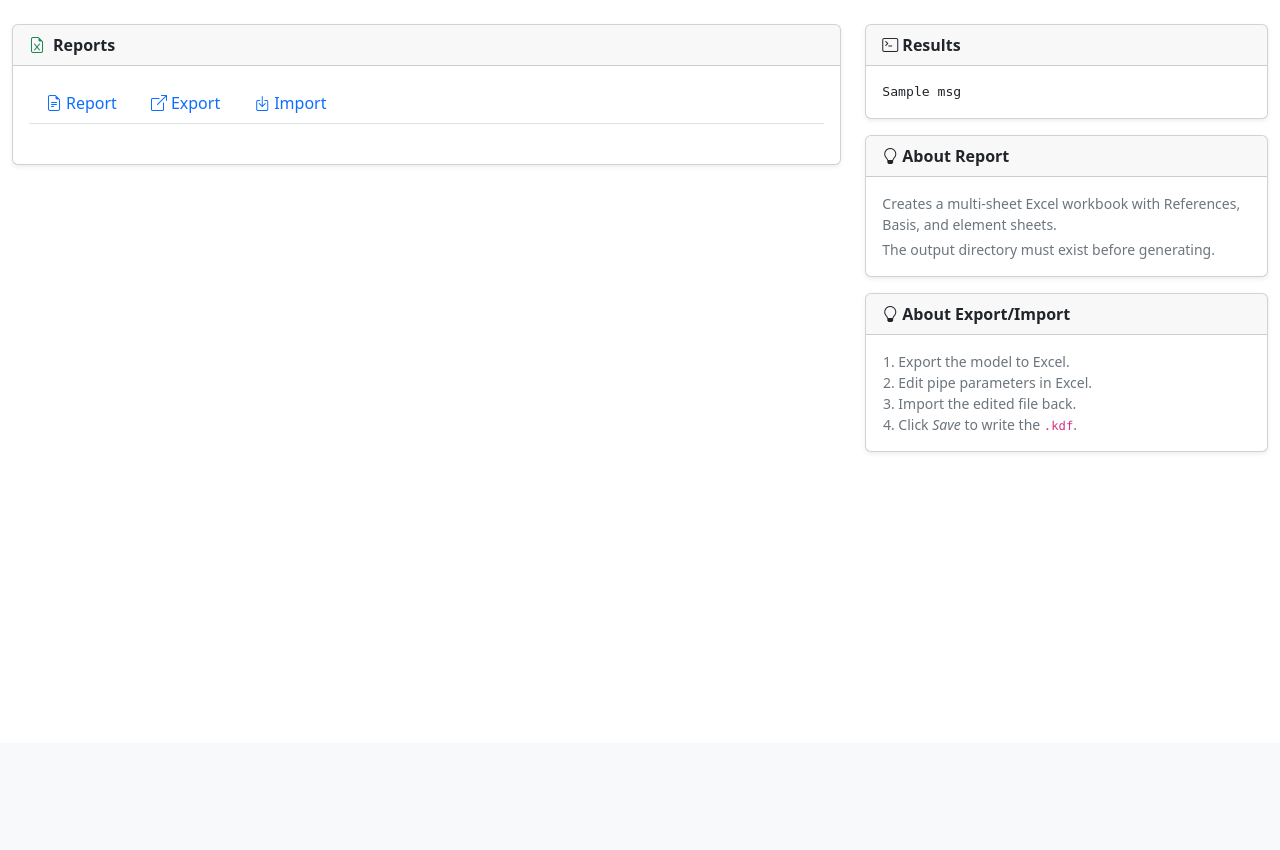
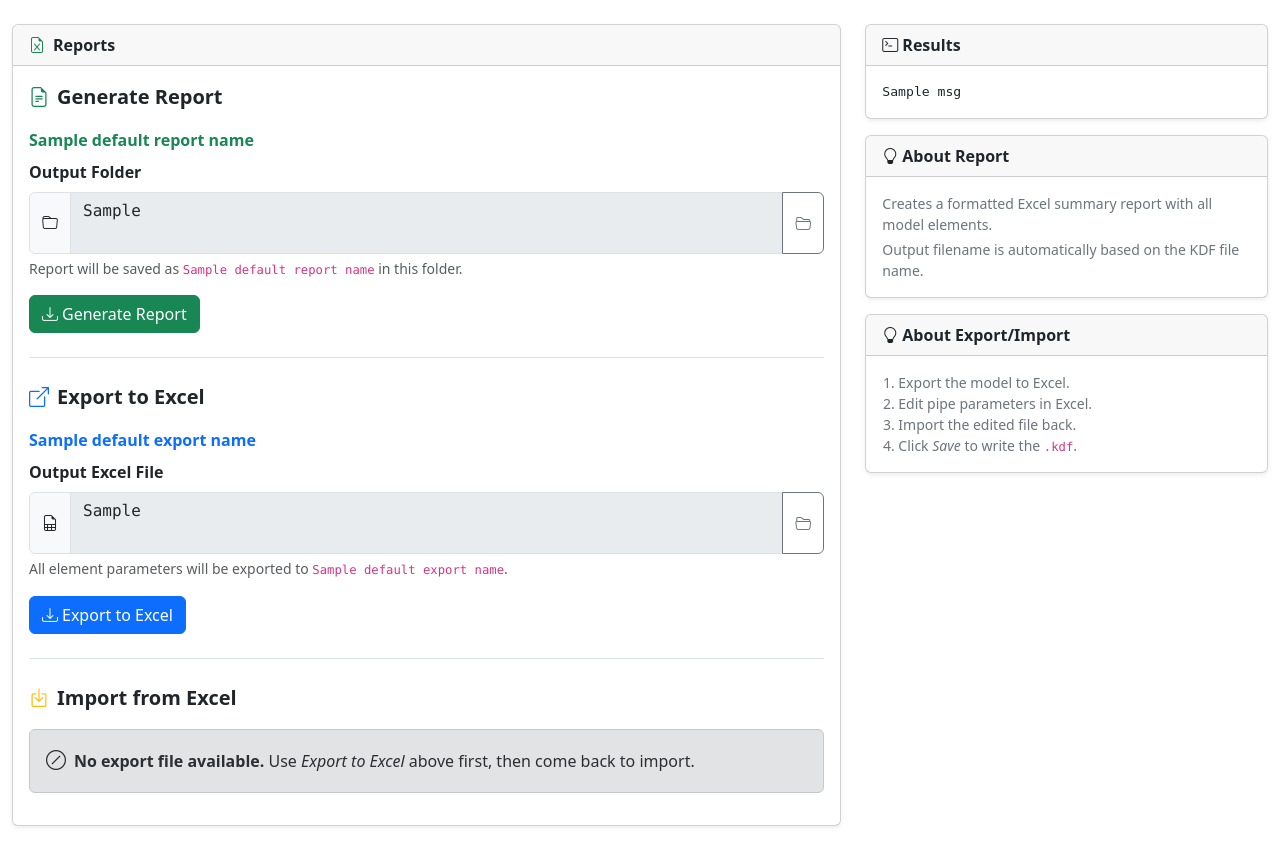
Before and after one commit to Unmask06/pyKorf, a Flask app: template pykorf/use_case/web/templates/report.html in a window 1280 px wide. Shown: the part 57-907 px from the top of the page. Before the commit the page ends 509 px from the top, so only its background shows below. Run offline with Flask 3, Linux system fonts and the light colour scheme; the template is opened without the code that fills it: most values are stand-ins (such as "Sample title", 1, 10 or a date in 2020); parts of the project's set-up code (start-up, migrations or seed data) failed here and were passed over; some libraries are stand-ins or nearby versions.

Commit message:
feat(web): fix report defaults, import gating, and add How-to-Use tips
- Export path: no longer pre-fills a synthetic default; only shows a real
  previously-saved path (removes confusing 'test paths')
- Import section: shows file path only when export file exists on disk;
  otherwise shows 'No export file available' disclaimer
- Remove unused _get_filename helper from report route
- Add 'How to Use' tip cards to all pages missing them:
  file_picker, main_menu, model_info, references
- Update preferences.html example with real username replaced by UserName

```diff
--- a/pykorf/use_case/web/templates/report.html
+++ b/pykorf/use_case/web/templates/report.html
@@ -11,69 +11,53 @@
       </div>
       <div class="card-body">
 
-        <!-- Mode tabs -->
-        <ul class="nav nav-tabs mb-4" id="reportTabs" role="tablist" data-active-tab="{{ active_tab }}">
-          <li class="nav-item" role="presentation">
-            <button class="nav-link {{ 'active' if active_tab == 'report' else '' }}" id="report-tab" data-bs-toggle="tab" data-bs-target="#report-pane"
-                    type="button" role="tab">
-              <i class="bi bi-file-earmark-text me-1"></i>Report
-            </button>
-          </li>
-          <li class="nav-item" role="presentation">
-            <button class="nav-link {{ 'active' if active_tab == 'export' else '' }}" id="export-tab" data-bs-toggle="tab" data-bs-target="#export-pane"
-                    type="button" role="tab">
-              <i class="bi bi-box-arrow-up-right me-1"></i>Export
-            </button>
-          </li>
-          <li class="nav-item" role="presentation">
-            <button class="nav-link {{ 'active' if active_tab == 'import' else '' }}" id="import-tab" data-bs-toggle="tab" data-bs-target="#import-pane"
-                    type="button" role="tab">
-              <i class="bi bi-box-arrow-in-down me-1"></i>Import
-            </button>
-          </li>
-        </ul>
-
-        <div class="tab-content" id="report-tab-content">
-
-          <!-- Report -->
-          <div class="tab-pane fade {{ 'show active' if active_tab == 'report' else '' }}" id="report-pane" role="tabpanel">
-            <form method="post" action="/model/report" id="report-form">
+        <!-- Report Section -->
+        <form method="post" action="/model/report" id="report-form" class="mb-4 pb-4 border-bottom">
           <input type="hidden" name="action" value="generate_report" />
+          <div class="d-flex align-items-center gap-2 mb-3">
+            <i class="bi bi-file-earmark-text text-success fs-5"></i>
+            <h5 class="mb-0 fw-semibold">Generate Report</h5>
+          </div>
           <div class="mb-3">
-                <label for="report_path" class="form-label fw-semibold">Output Report File</label>
+            <label class="form-label fw-bold text-success d-block mb-2">{{ default_report_name }}</label>
+            <label for="report_path" class="form-label fw-semibold">Output Folder</label>
             <div class="input-group">
-                  <span class="input-group-text"><i class="bi bi-file-earmark-spreadsheet"></i></span>
-                  <input type="text" class="form-control font-monospace" id="report_path" name="file_path"
-                         placeholder="C:/reports/model_report.xlsx"
-                         value="{{ last_report_path }}" required autocomplete="off" />
+              <span class="input-group-text"><i class="bi bi-folder"></i></span>
+              <textarea class="form-control font-monospace" id="report_path" name="file_path"
+                     placeholder="Leave empty to use KDF folder" autocomplete="off" readonly
+                     rows="2" style="resize: none; background-color: var(--bs-secondary-bg);"
+                  >{{ report_folder }}</textarea>
               <button type="button" class="btn btn-outline-secondary"
                       data-browse-target="report_path"
-                          data-browse-filter="excel"
+                      data-browse-filter="folder"
                       title="Browse for output folder">
                 <i class="bi bi-folder2-open"></i>
               </button>
             </div>
-                <div class="form-text">Full path including filename (must end in <code>.xlsx</code>).</div>
+            <div class="form-text">Report will be saved as <code>{{ default_report_name }}</code> in this folder.</div>
           </div>
           <button type="submit" class="btn btn-success" id="btn-report">
             <span class="spinner-border spinner-border-sm d-none me-1" id="report-spinner"></span>
             <i class="bi bi-download me-1"></i>Generate Report
           </button>
-              <a href="/model" class="btn btn-outline-secondary ms-2">Cancel</a>
         </form>
+
+        <!-- Export Section -->
+        <form method="post" action="/model/report" id="export-form" class="mb-4 pb-4 border-bottom">
+          <input type="hidden" name="action" value="export" />
+          <div class="d-flex align-items-center gap-2 mb-3">
+            <i class="bi bi-box-arrow-up-right text-primary fs-5"></i>
+            <h5 class="mb-0 fw-semibold">Export to Excel</h5>
           </div>
-
-          <!-- Export -->
-          <div class="tab-pane fade {{ 'show active' if active_tab == 'export' else '' }}" id="export-pane" role="tabpanel">
-            <form method="post" action="/model/report" id="export-form">
-              <input type="hidden" name="action" value="export" />
           <div class="mb-3">
+            <label class="form-label fw-bold text-primary d-block mb-2">{{ default_export_name }}</label>
             <label for="export_path" class="form-label fw-semibold">Output Excel File</label>
             <div class="input-group">
               <span class="input-group-text"><i class="bi bi-file-earmark-spreadsheet"></i></span>
-                  <input type="text" class="form-control font-monospace" id="export_path" name="file_path"
-                         placeholder="C:/output/model_export.xlsx"
-                         value="{{ last_export_path }}" required autocomplete="off" />
+              <textarea class="form-control font-monospace" id="export_path" name="file_path"
+                     placeholder="Leave empty for {{ default_export_name }}" autocomplete="off" readonly
+                     rows="2" style="resize: none; background-color: var(--bs-secondary-bg);"
+               >{{ export_path }}</textarea>
               <button type="button" class="btn btn-outline-secondary"
                       data-browse-target="export_path"
                       data-browse-filter="excel"
@@ -81,26 +65,31 @@
                 <i class="bi bi-folder2-open"></i>
               </button>
             </div>
-                <div class="form-text">All element parameters will be exported to separate sheets.</div>
+            <div class="form-text">All element parameters will be exported to <code>{{ default_export_name }}</code>.</div>
           </div>
           <button type="submit" class="btn btn-primary" id="btn-export">
             <span class="spinner-border spinner-border-sm d-none me-1" id="export-spinner"></span>
             <i class="bi bi-download me-1"></i>Export to Excel
           </button>
         </form>
+
+        <!-- Import Section -->
+        <form method="post" action="/model/report" id="import-form">
+          <input type="hidden" name="action" value="import" />
+          <div class="d-flex align-items-center gap-2 mb-3">
+            <i class="bi bi-box-arrow-in-down text-warning fs-5"></i>
+            <h5 class="mb-0 fw-semibold">Import from Excel</h5>
           </div>
 
-          <!-- Import -->
-          <div class="tab-pane fade {{ 'show active' if active_tab == 'import' else '' }}" id="import-pane" role="tabpanel">
-            <form method="post" action="/model/report" id="import-form">
-              <input type="hidden" name="action" value="import" />
+          {% if export_exists %}
           <div class="mb-3">
-                <label for="import_path" class="form-label fw-semibold">Source Excel File</label>
+            <label class="form-label fw-semibold">Source Excel File</label>
             <div class="input-group">
               <span class="input-group-text"><i class="bi bi-file-earmark-spreadsheet"></i></span>
-                  <input type="text" class="form-control font-monospace" id="import_path" name="file_path"
-                         placeholder="C:/input/model_edited.xlsx"
-                         value="{{ last_import_path }}" required autocomplete="off" />
+              <textarea class="form-control font-monospace" id="import_path" name="file_path"
+                     autocomplete="off" readonly rows="2"
+                     style="resize: none; background-color: var(--bs-secondary-bg);"
+               >{{ import_path }}</textarea>
               <button type="button" class="btn btn-outline-secondary"
                       data-browse-target="import_path"
                       data-browse-filter="excel"
@@ -108,20 +97,30 @@
                 <i class="bi bi-folder2-open"></i>
               </button>
             </div>
-                <div class="form-text">Import previously exported (and edited) pipe parameters back into the model.</div>
+            <div class="form-text">Import previously exported pipe parameters back into the model.</div>
           </div>
           <div class="alert alert-warning d-flex align-items-center py-2" role="alert">
             <i class="bi bi-exclamation-triangle-fill me-2"></i>
             <small>Import overwrites the in-memory model. Save a backup first.</small>
           </div>
+          <div class="d-flex gap-2">
             <button type="submit" class="btn btn-warning" id="btn-import">
               <span class="spinner-border spinner-border-sm d-none me-1" id="import-spinner"></span>
               <i class="bi bi-upload me-1"></i>Import from Excel
             </button>
+            <a href="/model" class="btn btn-outline-secondary">Cancel</a>
+          </div>
+          {% else %}
+          <div class="alert alert-secondary d-flex align-items-center gap-2" role="alert">
+            <i class="bi bi-slash-circle fs-5"></i>
+            <div>
+              <strong>No export file available.</strong>
+              Use <em>Export to Excel</em> above first, then come back to import.
+            </div>
+          </div>
+          {% endif %}
         </form>
-          </div>
 
-        </div><!-- tab-content -->
       </div>
     </div>
   </div>
@@ -146,8 +145,8 @@
     <div class="card shadow-sm">
       <div class="card-header fw-semibold"><i class="bi bi-lightbulb me-1"></i>About Report</div>
       <div class="card-body small text-secondary">
-        <p class="mb-1">Creates a multi-sheet Excel workbook with References, Basis, and element sheets.</p>
-        <p class="mb-0">The output directory must exist before generating.</p>
+        <p class="mb-1">Creates a formatted Excel summary report with all model elements.</p>
+        <p class="mb-0">Output filename is automatically based on the KDF file name.</p>
       </div>
     </div>
 
@@ -169,6 +168,17 @@
 
 {% block scripts %}
 <script>
+  function getFilename(path) {
+    if (!path) return '';
+    const parts = path.split(/[\/\\]/);
+    return parts[parts.length - 1] || '';
+  }
+
+  function updateFilenameLabel(inputId, labelId) {
+    const path = document.getElementById(inputId).value;
+    document.getElementById(labelId).textContent = getFilename(path);
+  }
+
   document.addEventListener('DOMContentLoaded', function () {
     // Spinner on submit
     ['report-form', 'export-form', 'import-form'].forEach(function (id) {
@@ -179,6 +189,15 @@
         if (spinner) spinner.classList.remove('d-none');
       });
     });
+
+    // Filename label updates
+    ['report_path', 'export_path'].forEach(function(id) {
+      var el = document.getElementById(id);
+      if (el) el.addEventListener('input', function() {
+        var label = document.getElementById(id.replace('_path', '-filename-label'));
+        if (label) label.textContent = getFilename(el.value);
+      });
+    });
   });
 </script>
 {% endblock %}
```
Also changed, not shown: pykorf/use_case/web/routes/report.py (+78 -80 lines), pykorf/use_case/web/templates/file_picker.html (+33 -4 lines), pykorf/use_case/web/templates/main_menu.html (+20 -30 lines), pykorf/use_case/web/templates/model_info.html (+46 -0 lines), pykorf/use_case/web/templates/preferences.html (+6 -1 lines), pykorf/use_case/web/templates/references.html (+11 -0 lines). Lines whose indentation alone changed are shown as unchanged.
